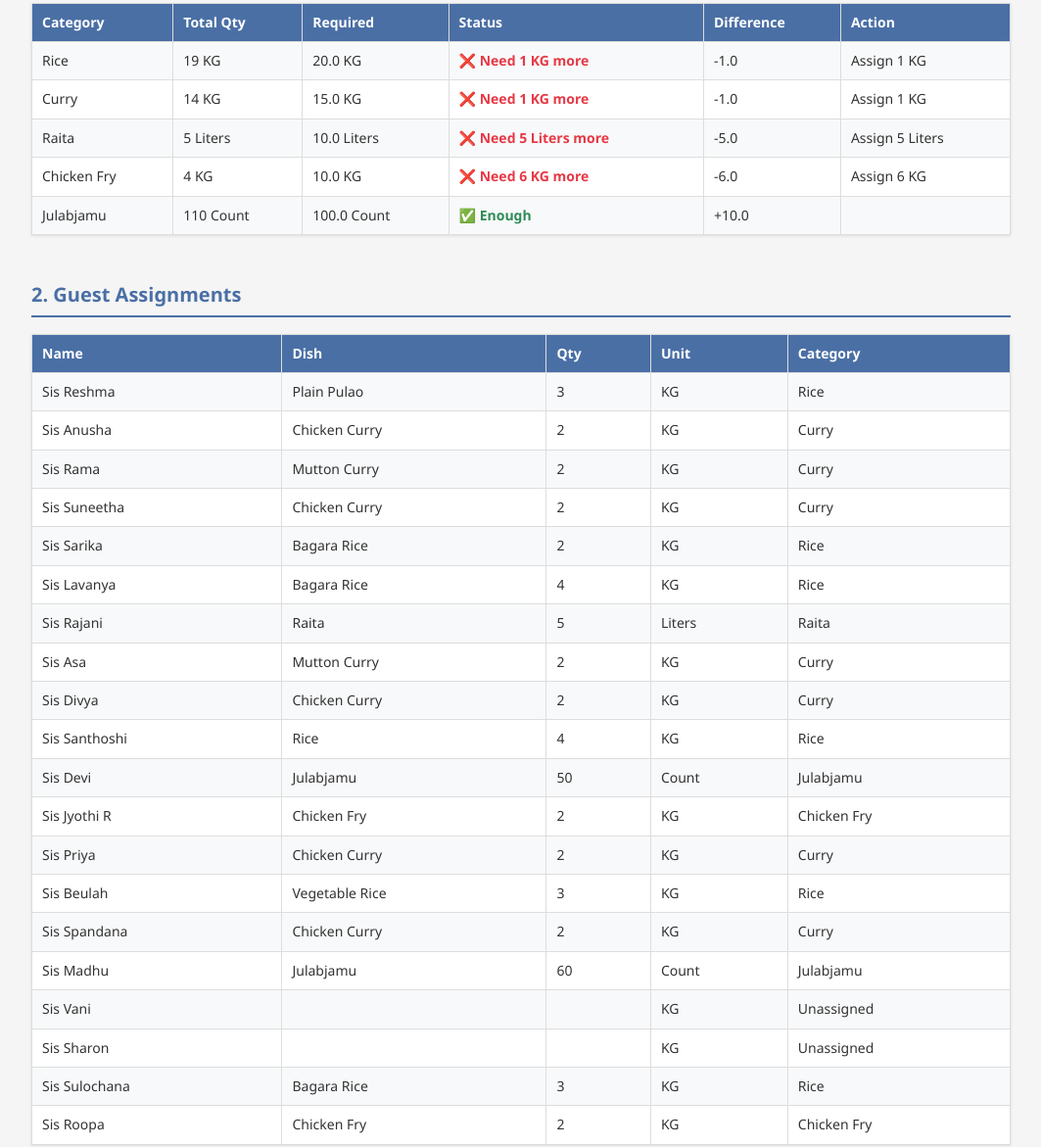
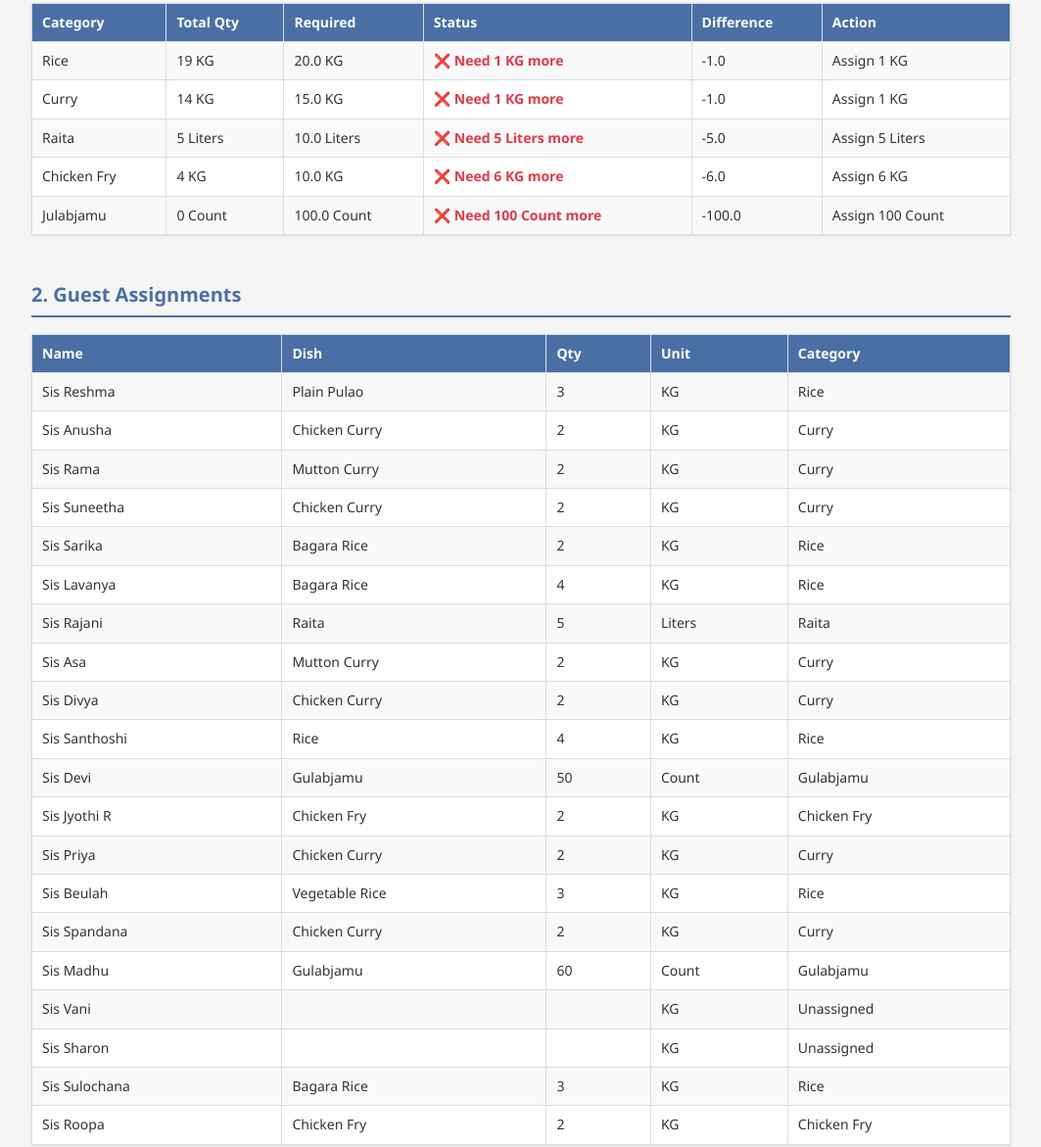
Before and after one commit to jessekanth/potluck, a plain HTML site: page index.html in a window 1280 px wide. Shown: the part 244-1415 px from the top of the page at 98% size, without its empty margins (108-1171 px from the left). Drawn offline with Linux system fonts and the light colour scheme.

Commit message:
index.html

```diff
--- a/index.html
+++ b/index.html
@@ -240,12 +240,12 @@
             { name: "Sis Asa", dish: "Mutton Curry", qty: 2, unit: "KG" },
             { name: "Sis Divya", dish: "Chicken Curry", qty: 2, unit: "KG" },
             { name: "Sis Santhoshi", dish: "Rice", qty: 4, unit: "KG" },
-            { name: "Sis Devi", dish: "Julabjamu", qty: 50, unit: "Count" },
+            { name: "Sis Devi", dish: "Gulabjamu", qty: 50, unit: "Count" },
             { name: "Sis Jyothi R", dish: "Chicken Fry", qty: 2, unit: "KG" },
             { name: "Sis Priya", dish: "Chicken Curry", qty: 2, unit: "KG" },
             { name: "Sis Beulah", dish: "Vegetable Rice", qty: 3, unit: "KG" },
             { name: "Sis Spandana", dish: "Chicken Curry", qty: 2, unit: "KG" },
-            { name: "Sis Madhu", dish: "Julabjamu", qty: 60, unit: "Count" },
+            { name: "Sis Madhu", dish: "Gulabjamu", qty: 60, unit: "Count" },
             { name: "Sis Vani", dish: "", qty: null, unit: "KG" },
             { name: "Sis Sharon", dish: "", qty: null, unit: "KG" },
             { name: "Sis Sulochana", dish: "Bagara Rice", qty: 3, unit: "KG" },
@@ -261,7 +261,7 @@
             if (curryDishes.includes(dish)) return "Curry";
             if (dish === "Raita") return "Raita";
             if (dish === "Chicken Fry") return "Chicken Fry";
-            if (dish === "Julabjamu") return "Julabjamu";
+            if (dish === "Gulabjamu") return "Gulabjamu";
             return "Unassigned";
         }
 
@@ -311,4 +311,5 @@
         });
     </script>
 </body>
+
 </html>
```
